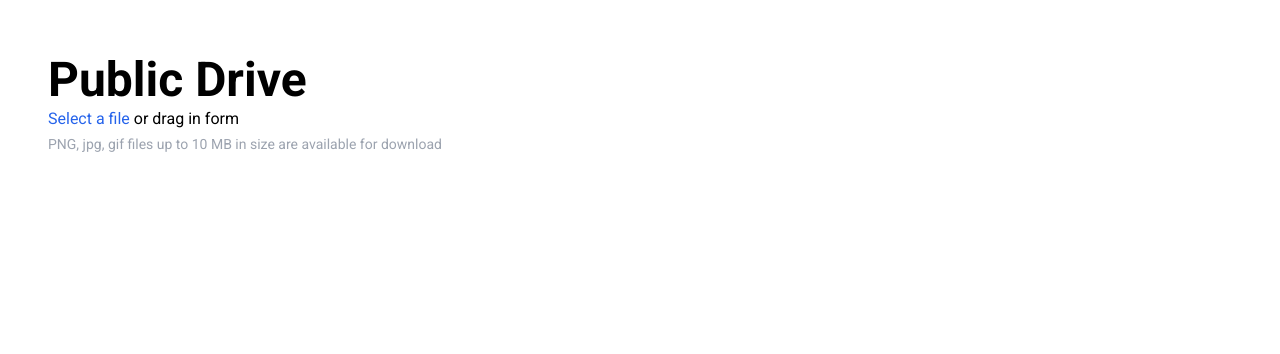
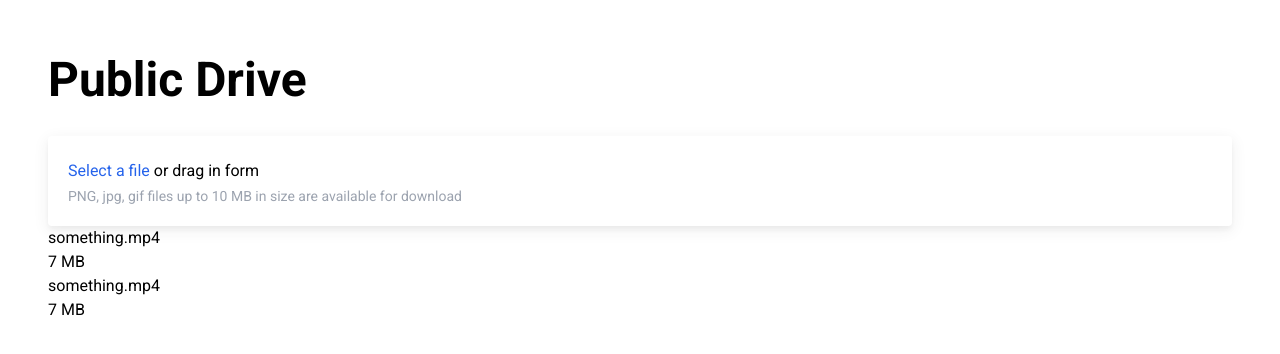
Before and after one commit to sendyourwork/frontend, a Next.js app: page /drive in a window 1280 px wide. Shown: the top 354 px of the page. Built offline with nearby package versions, Linux system fonts and the light colour scheme.

Commit message:
added file check and filesList component

```diff
--- a/components/AddFileForm.tsx
+++ b/components/AddFileForm.tsx
@@ -1,23 +1,59 @@
-import React, { useEffect, useState } from "react";
+import React, { useState } from "react";
 
 export default function AddFileForm(): JSX.Element {
-    const [files, setFiles] = useState<File[]>([]);
-    const handleSubmit = (e: React.SyntheticEvent) => {
-        e.preventDefault();
-    }
-    const handleChangeFile = ({
-        currentTarget: {files},
-    }: React.ChangeEvent<HTMLInputElement>) => {
-        if (files && files.length) {
-            setFiles(existing => [...existing, files[0]]);
+    const [error, setError] = useState('');
+    const checkIsFilesSizeNotTooBig = (files: FileList): boolean => {
+        let size = 0;
+        const MB = 1024 * 1024;
+        const maxSize = MB * 10;
+        for(let i = 0; i < files.length; i++) {
+            size += files[i].size;
+        }
+        if(size > maxSize) {
+            setError("The file weight more than 10 MB");
+            return false;
+        }
+        else {
+            setError("");
+            return true;
         }
     }
+    const checkAndSend = (files: FileList | null) => {
+        if(files && files.length){
+            if(checkIsFilesSizeNotTooBig(files)){
+                //send to backend
+                console.log(files);
+            }
+        }
+    }
+    const preventDefaultDragEvent = (event: React.DragEvent<HTMLDivElement>) => {
+        event.preventDefault();
+        event.stopPropagation();
+    }
+    const handleDrop = (event: React.DragEvent<HTMLDivElement>) => {
+        preventDefaultDragEvent(event);
+        const files = event.dataTransfer.files;
+        checkAndSend(files);
+    }
+    const handleChangeFile = (event: React.ChangeEvent<HTMLInputElement>) => {
+        const files = event.currentTarget.files;
+        checkAndSend(files);
+    }
     return (
-        <form onSubmit={handleSubmit}>
-            <input type="file" id="files" className="w-0" onChange={handleChangeFile} />
-            <label htmlFor="files" className="text-blue-600">Select a file </label>
+        <div
+            onDrop={handleDrop}
+            onDragEnter={preventDefaultDragEvent}
+            onDragOver={preventDefaultDragEvent}
+            className="p-5 myShadow rounded"
+        >
+            <input type="file" id="files" className="w-0" onChange={handleChangeFile} multiple/>
+            <label htmlFor="files" className="text-blue-600 hover:cursor-pointer">Select a file </label>
             <span>or drag in form</span>
+            {error ?
+            <p className="text-red-500 text-sm">{error}</p>
+                :
             <p className="text-gray-400 text-sm">PNG, jpg, gif files up to 10 MB in size are available for download</p>
-        </form>
+            }
+        </div>
     )
 }
--- /dev/null
+++ b/components/FilesList.tsx
@@ -0,0 +1,19 @@
+import { File } from "../interfaces/file";
+
+interface IFilesList {
+    files: File[]
+}
+
+export default function FilesList({files}: IFilesList): JSX.Element {
+    return (
+        <div>
+            {files.map(({name, size, id}) => {
+                return (
+                    <div key={id}>
+                        <p>{name}</p><span>{size}</span>
+                    </div>
+                )
+            })}
+        </div>
+    )
+}
--- /dev/null
+++ b/interfaces/file.ts
@@ -0,0 +1,5 @@
+export interface File {
+    id: string,
+    name: string,
+    size: string
+}
--- a/pages/drive.tsx
+++ b/pages/drive.tsx
@@ -1,15 +1,29 @@
 import type { NextPage } from "next";
 import Head from "next/head";
 import AddFileForm from "../components/AddFileForm";
+import FilesList from "../components/FilesList";
 const Drive: NextPage = () => {
+    const files = [
+        {
+            id:'34sdsads',
+            name: 'something.mp4',
+            size: '7 MB'
+        },
+        {
+            id:'34sdsads',
+            name: 'something.mp4',
+            size: '7 MB'
+        }
+    ];
     return (
         <>
             <Head>
                 <title>Public drive</title>
             </Head>
             <div className="py-14 px-12">
-                <h1 className="text-5xl font-bold">Public Drive</h1>
+                <h1 className="text-5xl font-bold mb-8">Public Drive</h1>
                 <AddFileForm />
+                <FilesList files={files}/>
             </div>
         </>
     )
--- a/styles/globals.css
+++ b/styles/globals.css
@@ -4,3 +4,9 @@
 @tailwind base;
 @tailwind components;
 @tailwind utilities;
+
+@layer utilities {
+    .myShadow {
+        box-shadow: 0px 4px 4px rgba(51, 51, 51, 0.04), 0px 4px 16px rgba(51, 51, 51, 0.08);
+    }
+}
```
